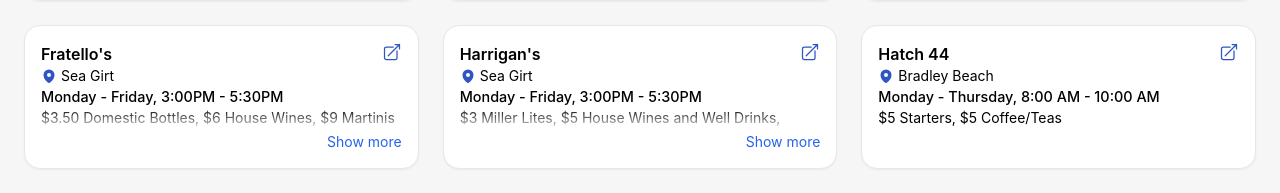
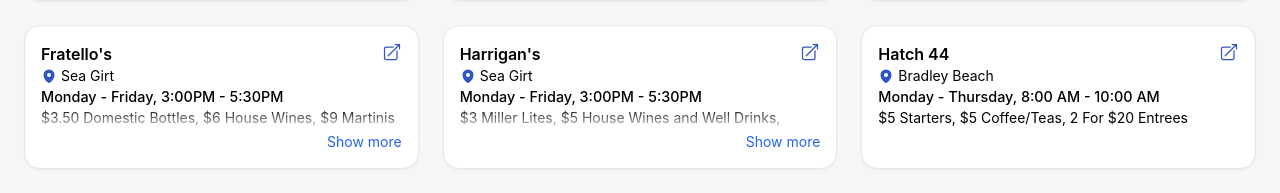
Before and after one commit to marytomkins/jersey-shore-happy-hours, a React (Create React App) app: page / in a window 1280 px wide. Shown: the part 1109-1302 px from the top of the page. Built offline with nearby package versions, Linux system fonts and the light colour scheme.

Commit message:
Hatch 44 Update

```diff
--- a/src/data/happyHours.js
+++ b/src/data/happyHours.js
@@ -339,7 +339,7 @@ const data = [
     link: "https://static1.squarespace.com/static/59a4cdeaf14aa16afb1ebe38/t/6674df7105dae94cdaed0faa/1718935409569/hatchhappyhpur+%5BRecovered%5D.pdf",
     dayText: "Monday - Thursday",
     timeText: "8:00 AM - 10:00 AM",
-    description: "$5 Starters, $5 Coffee/Teas",
+    description: "$5 Starters, $5 Coffee/Teas, 2 For $20 Entrees",
     dayFilter: ["Monday", "Tuesday", "Wednesday", "Thursday"],
     timeFilter: [],
   },
```
